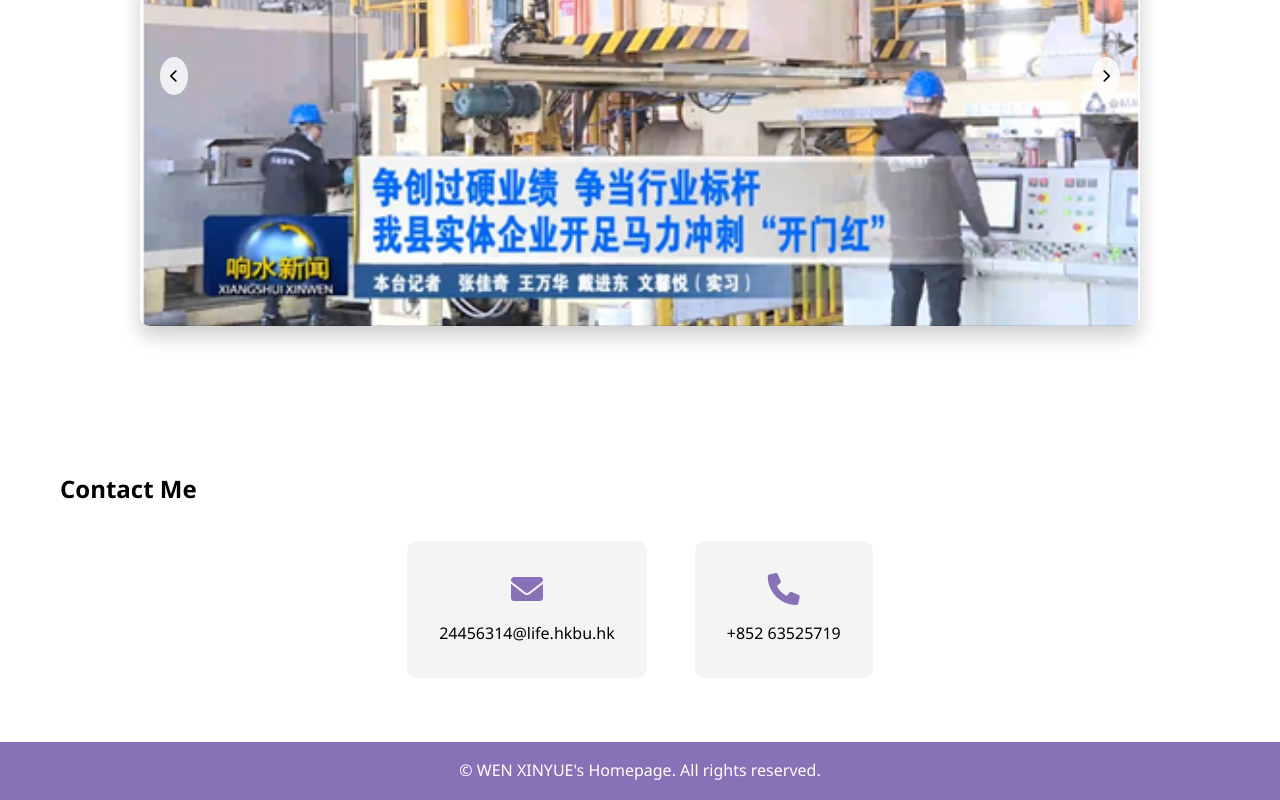
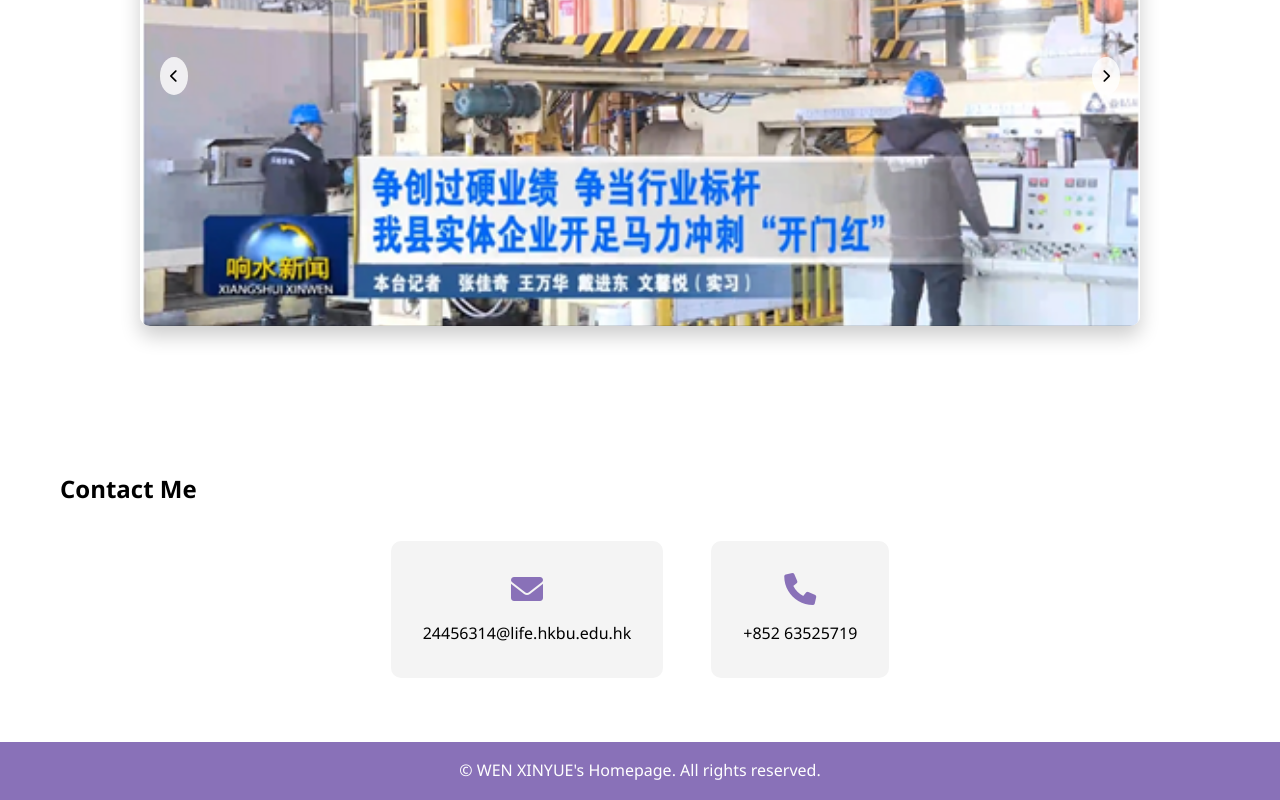
Before and after one commit to wenxinyue817/AIDM7350_My-Homepage, a plain HTML site: page index.html in a window 1280 px wide. Shown: the part 2518-3318 px from the top of the page. Drawn offline with Linux system fonts and the light colour scheme.

Commit message:
Update index.html

```diff
--- a/index.html
+++ b/index.html
@@ -147,7 +147,7 @@
             <div class="contact-info">
                 <div class="info-box">
                     <i class="fas fa-envelope"></i>
-                    <p>24456314@life.hkbu.hk</p >
+                    <p>24456314@life.hkbu.edu.hk</p >
                 </div>
                 <div class="info-box">
                     <i class="fas fa-phone"></i>
```
